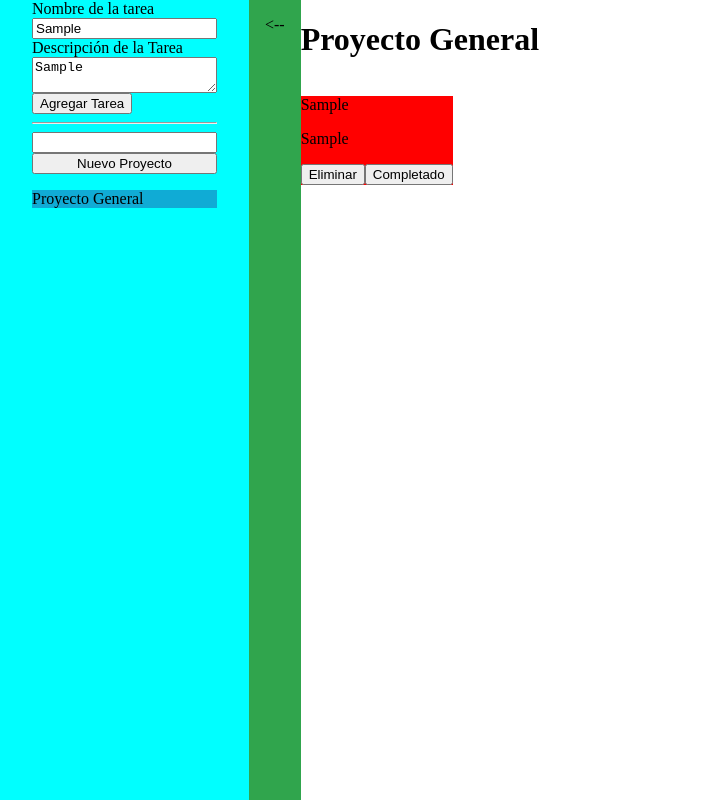
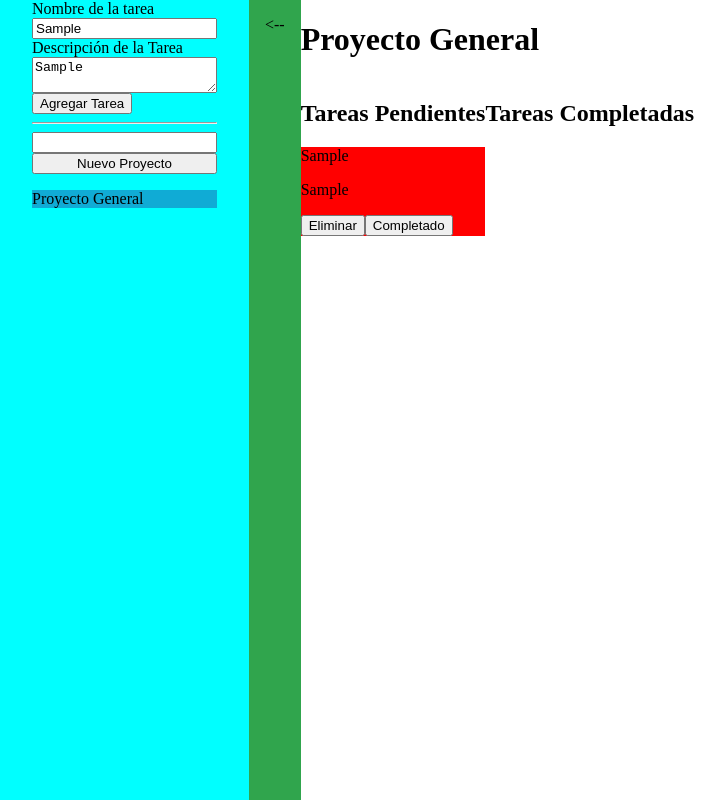
Before and after one commit to AxlinBishop/creador-tareas, a Vue app: page / in a window 1280 px wide. Both pictures are taken after typing "Sample", "Sample" into the empty fields and a click on the button "Agregar Tarea". Shown: the whole page, without its empty margins (0-725 px from the left). Built offline with nearby package versions, Linux system fonts and the light colour scheme.

Commit message:
Listas Arregladas y Funcionando

```diff
--- a/src/components/BloqueTarea.vue
+++ b/src/components/BloqueTarea.vue
@@ -1,7 +1,7 @@
 <!-- ESTE COMPONENTE ES CADA BLOQUE/TAREA QUE SE AGREGA A UNA LISTA DE TAREAS,
     DEPENDIENDO EL ESTADO COMPLETADA/PENDIENTE -->
 <template>
-    <div class="bloque" v-for="(tarea, index) in store.state.tareas" :key="index">
+    <div class="bloque" >
         <div :style="colorBloque(index)" v-if="tarea.proyecto == store.state.proyectoActual"> <!-- SOLO SE RENDERIZARAN LAS TAREAS QUE SEAN DEL PROYECTO SELECCIONADO -->
             <div class="bloque_info">
                 <p class="bloque_nombre">{{ tarea.nombre }}</p>
@@ -17,14 +17,19 @@
 </template>
 <script setup>
 import { useStore } from 'vuex'; /* PARA UTILIZAR LA STORE DE VUEX */
-import { computed } from 'vue'; /* PARA UTILIZAR FUNCIONES COMPUTADAS */
+import { defineProps } from 'vue'; /* PARA RECIBIR LOS PROPS DESDE LISTATAREASPPENDIENTES */
 
 const store = useStore(); /* PARA UTLIZAR LA STORE */
 
+/* PROPS */
+const props = defineProps({
+    tarea: Object,
+    index: Number,
+});
 /* MÉTODOS */
 /* COLOR DEL BLOQUE */
 const colorBloque = ((index) => { /* DEPENDIENDO DEL ESTADO DE LA TAREA PENDIENTE/COMPLETADO */
-    if (store.state.tareas[index].estado == "pendiente"){ /* SI ES PENDIENTE */
+    if (props.tarea.estado == "pendiente"){ /* SI ES PENDIENTE */
         return { backgroundColor: 'red' }/* COLOR DEL BLOQUE ROJO */
     }else{ /* SI NO ES PENDIENTE (COMPLETADO) */
         return { backgroundColor: 'green' } /* COLOR DEL BLOQUE VERDE */
@@ -36,7 +41,7 @@ function eliminarTarea(index){
 }
 /* AL PRESIONAR EL BOTON CAMBIARA EL ESTADO DE LA TAREA A COMPLETADA */
 function cambiarEstado(index){
-    if(store.state.tareas[index].estado == "pendiente"){ /* SI EL ESTADO DE LA TAREA ES PENDIENTE */
+    if(props.tarea.estado == "pendiente"){ /* SI EL ESTADO DE LA TAREA ES PENDIENTE */
         store.commit("cambiarEstado", {indice: index, estado: "completado"}) /* ENVIA EL OBJETO COMO PAYLOAD */
     }else{ /* EN CASO CONTRARIO (COMPLETADO) */
         store.commit("cambiarEstado", {indice: index, estado: "pendiente"}) /* ENVIA EL OBJETO COMO PAYLOAD */
--- a/src/components/ListaTareasCompletadas.vue
+++ b/src/components/ListaTareasCompletadas.vue
@@ -1,6 +1,24 @@
 <!-- ESTE COMPONENTE ES LA LISTA DONDE SE ACOMODARÁN COMO BLOQUES LAS TAREAS QUE ESTAN COMPLETADAS -->
 <template>
-    <div>
-
+    <div class="lista">
+        <h2>Tareas Completadas</h2>
+        <div v-for="(tarea, index) in store.state.tareas" :key="index">
+            <div v-if="tarea.estado === 'completado'">
+                <BloqueTarea :tarea = "tarea" :index="index"  />
+            </div>
+        </div>
     </div>
 </template>
+
+<script setup>
+import BloqueTarea from './BloqueTarea.vue'; /* PARA UTILIZAR EL COMPONENTE BLOQUETAREA */
+import { useStore } from 'vuex'; /* PARA UTILIZAR LA STORE DE VUEX */
+
+const store = useStore(); /* PARA UTILIZAR LA STORE */
+
+
+</script>
+
+<style scoped>
+
+</style>
--- a/src/components/ListaTareasPendientes.vue
+++ b/src/components/ListaTareasPendientes.vue
@@ -1,12 +1,22 @@
 <!-- ESTE COMPONENTE ES LA LISTA DONDE SE ACOMODARA´N COMO BLOQUES LAS TAREAS QUE ESTAN PENDIENTES -->
 <template>
     <div class="lista">
-        <BloqueTarea/>
+        <h2>Tareas Pendientes</h2>
+        <div v-for="(tarea, index) in store.state.tareas" :key="index">
+            <div v-if="tarea.estado === 'pendiente'">
+                <BloqueTarea :tarea = "tarea" :index="index"  />
+            </div>
+        </div>
     </div>
 </template>
 
 <script setup>
-import BloqueTarea from './BloqueTarea.vue';
+import BloqueTarea from './BloqueTarea.vue'; /* PARA UTILIZAR EL COMPONENTE BLOQUETAREA */
+import { useStore } from 'vuex'; /* PARA UTILIZAR LA STORE DE VUEX */
+
+const store = useStore(); /* PARA UTILIZAR LA STORE */
+
+
 </script>
 
 <style scoped>
--- a/src/store/index.js
+++ b/src/store/index.js
@@ -11,7 +11,7 @@ export default createStore({
   },
   mutations: {
     /* CAMBIAR EL ESTADO DE PROYECTO ACTUAL */
-    cambiarProyectoActual: function (state, payload){
+    cambiarProyectoActual: function (state, payload){ /* RECIBE COMO PAYLOAD EL NOMBRE DEL PROYECTO QUE SE SELECCIONÓ */
       state.proyectoActual = payload;
     },
     /* AGREGAR TAREA */
```
